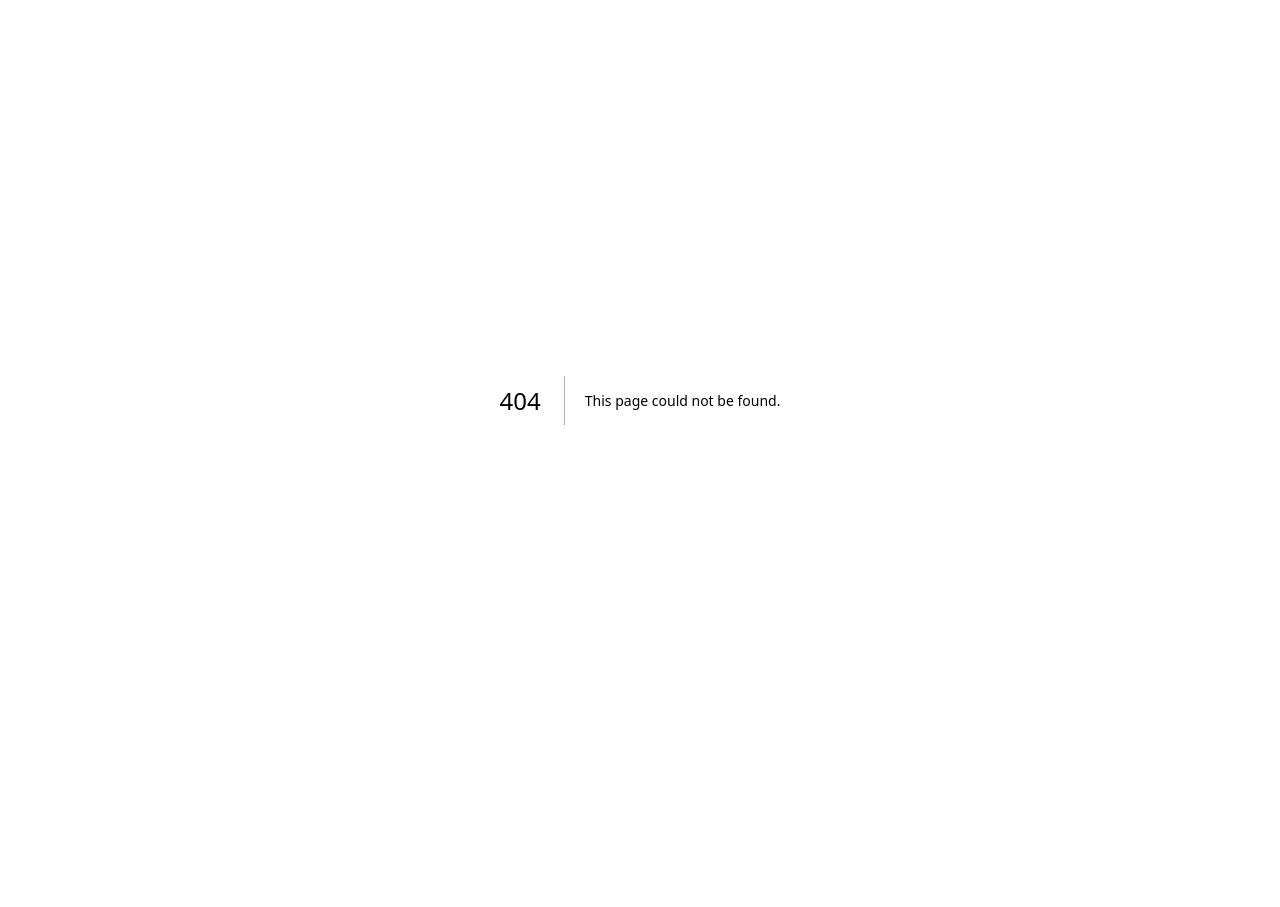
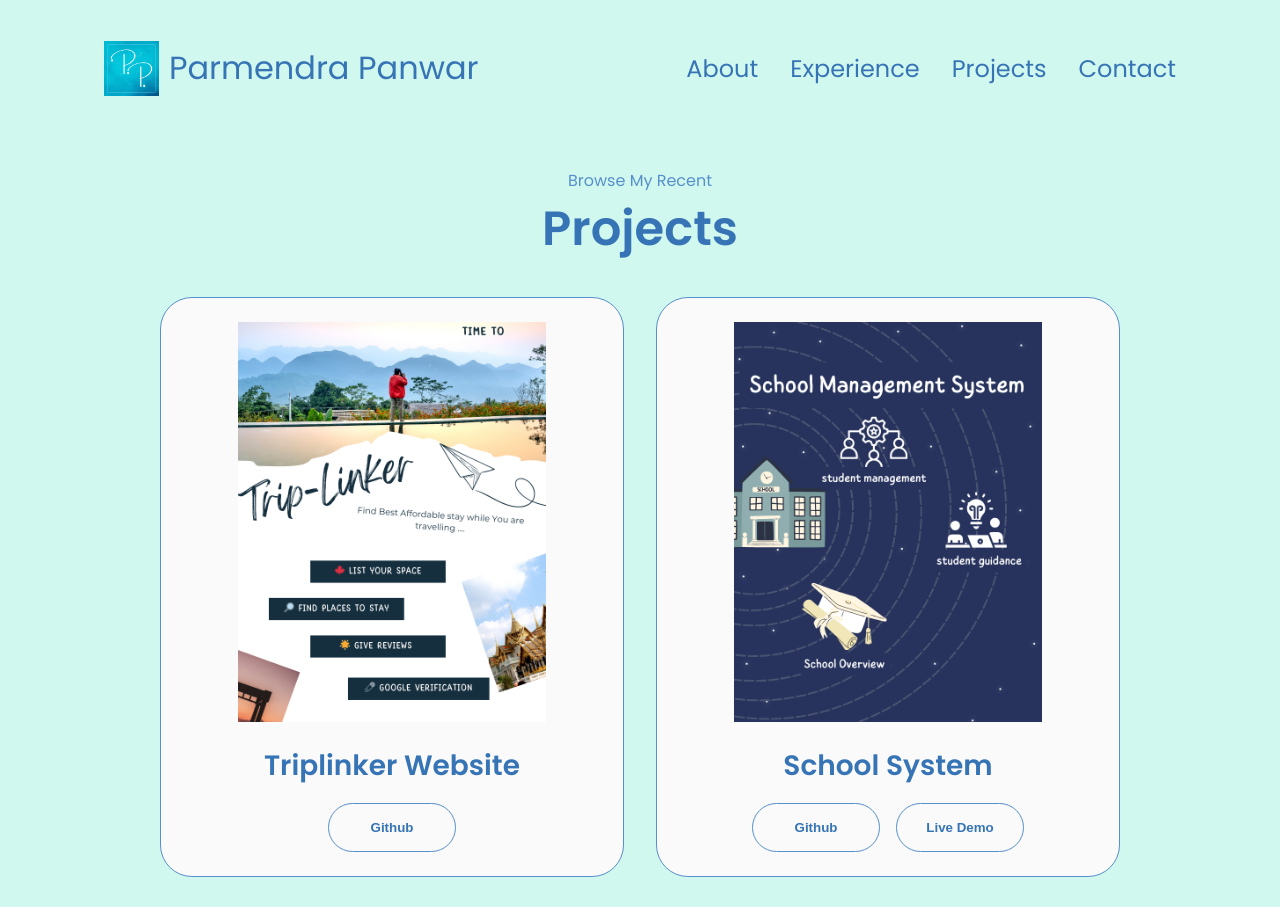
Before and after one commit to Parmendra-Panwar/portfolioNext, a Next.js app: page /project in a window 1280 px wide. Before the commit this address had no page. Shown: the top 907 px of the page. Before the commit the page ends 800 px from the top, so only its background shows below. Built offline with nearby package versions, Linux system fonts and the light colour scheme.

Commit message:
all checked

```diff
--- a/app/globals.css
+++ b/app/globals.css
@@ -1,3 +1,6 @@
+@tailwind base;
+@tailwind components;
+@tailwind utilities;
 :root {
   --background: #ffffff;
   --foreground: #171717;
--- a/app/layout.tsx
+++ b/app/layout.tsx
@@ -1,6 +1,8 @@
 import type { Metadata } from "next";
 import { Geist, Geist_Mono } from "next/font/google";
 import "./globals.css";
+import Nav from "@/components/Nav";
+import GetInTouch from "@/components/GetInTouch";
 
 const geistSans = Geist({
   variable: "--font-geist-sans",
@@ -25,7 +27,9 @@ export default function RootLayout({
   return (
     <html lang="en">
       <body className={`${geistSans.variable} ${geistMono.variable}`}>
+        <Nav />
         {children}
+        <GetInTouch />
       </body>
     </html>
   );
--- a/app/page.tsx
+++ b/app/page.tsx
@@ -1,10 +1,8 @@
 import "./page.css";
 import Projects from "@/components/Projects";
-import GetInTouch from "@/components/GetInTouch";
 import Experience from "@/components/Experience";
 import About from "@/components/About";
 import Profile from "@/components/Profile";
-import Nav from "@/components/Nav";
 
 export default function Home() {
   // function toggleMenu() {
@@ -15,12 +13,10 @@ export default function Home() {
   // }
   return (
     <>
-      <Nav />
       <Profile />
       <About />
       <Experience />
       <Projects />
-      <GetInTouch />
     </>
   );
 }
--- /dev/null
+++ b/app/project/[id]/page.tsx
@@ -0,0 +1,34 @@
+import { notFound } from "next/navigation";
+import Image from "next/image";
+import projects from "../data";
+
+export default async function ProjectPage({ params }: { params: { id: string } }) {
+	const id = params.id; // NO `await` here
+	const project = projects.find((p) => p.id === Number(id));
+
+	if (!project) return notFound();
+
+	return (
+		<div className="flex flex-row gap-6 px-4 md:px-24 py-8 bg-red-100 border">
+			<div>
+				<div className="article-container">
+					<Image width={300} height={350} src={project.image} alt={project.title} className="picHand" />
+				</div>
+				<h2 className="experience-sub-title project-title">{project.title}</h2>
+				<div className="btn-container">
+					<a href={project.github}>
+						<button className="btn btn-color-2 project-btn">Github</button>
+					</a>
+					{project.liveDemo && (
+						<a href={project.liveDemo}>
+							<button className="btn btn-color-2 project-btn">Live Demo</button>
+						</a>
+					)}
+				</div>
+			</div>
+			<div>
+				<h2 className="experience-sub-title project-title">Project Description</h2>
+			</div>
+		</div>
+	);
+}
--- /dev/null
+++ b/app/project/data.ts
@@ -0,0 +1,39 @@
+const projects = [
+    {
+        id: 1,
+        title: "Triplinker Website",
+        image: "/assets/project-1.png",
+        github: "https://github.com/Parmendra-Panwar?tab=repositories",
+        liveDemo: "",
+    },
+    {
+        id: 2,
+        title: "School System",
+        image: "/assets/project-2.png",
+        github: "https://github.com/Parmendra-Panwar?tab=repositories",
+        liveDemo: "https://deviannapurna.onrender.com/",
+    },
+    {
+        id: 3,
+        title: "Task Manager",
+        image: "/assets/project-3.png",
+        github: "https://github.com/Parmendra-Panwar?tab=repositories",
+        liveDemo: "",
+    },
+    {
+        id: 4,
+        title: "E-Commerce UI",
+        image: "/assets/project-4.png",
+        github: "https://github.com/Parmendra-Panwar/Appscrip-task-ParmendraPanwar",
+        liveDemo: "https://appscrip-task-parmendra.netlify.app/",
+    },
+    {
+        id: 5,
+        title: "Wedding Management Portfolio",
+        image: "/assets/project-5.png",
+        github: "https://github.com/Parmendra-Panwar/Wedding_Management",
+        liveDemo: "https://wedding-guru.vercel.app/",
+    },
+];
+
+export default projects;
--- /dev/null
+++ b/app/project/page.tsx
@@ -0,0 +1,42 @@
+import Image from "next/image";
+import "../../app/page.css";
+import Link from "next/link";
+import projects from "./data";
+
+export default function Projects() {
+    return (
+        <section id="projects">
+            <p className="section__text__p1">Browse My Recent</p>
+            <h1 className="title">Projects</h1>
+            <div className="experience-details-container">
+                <div className="about-containers">
+                    {projects.map((project) => (
+                        <div key={project.id} className="details-container color-container">
+                            <div className="article-container">
+                                <Link
+                                    href={`/project/${project.id}`}
+                                >
+                                    <Image width={300} height={350} src={project.image} alt={project.title} className="picHand" />
+                                </Link>
+                            </div>
+                            <h2 className="experience-sub-title project-title">{project.title}</h2>
+                            <div className="btn-container">
+                                <a href={project.github}>
+                                    <button className="btn btn-color-2 project-btn">Github</button>
+                                </a>
+                                {project.liveDemo && (
+                                    <a href={project.liveDemo}>
+                                        <button className="btn btn-color-2 project-btn">Live Demo</button>
+                                    </a>
+                                )}
+                            </div>
+                        </div>
+                    ))}
+                </div>
+            </div>
+            <Link href={'#contact'}>
+                <Image width={300} height={350} src="/assets/arrow.png" alt="Arrow icon" className="icon arrow" />
+            </Link>
+        </section>
+    );
+}
--- a/components/Projects.tsx
+++ b/components/Projects.tsx
@@ -1,46 +1,9 @@
-import Image  from "next/image";
+import Image from "next/image";
 import "../app/page.css";
 import Link from "next/link";
+import projects from "@/app/project/data";
 
 export default function Projects() {
-  const projects = [
-    {
-      id: 1,
-      title: "Triplinker Website",
-      image: "/assets/project-1.png",
-      github: "https://github.com/Parmendra-Panwar?tab=repositories",
-      liveDemo: "",
-    },
-    {
-      id: 2,
-      title: "School System",
-      image: "/assets/project-2.png",
-      github: "https://github.com/Parmendra-Panwar?tab=repositories",
-      liveDemo: "https://deviannapurna.onrender.com/",
-    },
-    {
-      id: 3,
-      title: "Task Manager",
-      image: "/assets/project-3.png",
-      github: "https://github.com/Parmendra-Panwar?tab=repositories",
-      liveDemo: "",
-    },
-    {
-      id: 4,
-      title: "E-Commerce UI",
-      image: "/assets/project-4.png",
-      github: "https://github.com/Parmendra-Panwar/Appscrip-task-ParmendraPanwar",
-      liveDemo: "https://appscrip-task-parmendra.netlify.app/",
-    },
-    {
-      id: 5,
-      title: "Wedding Management Portfolio",
-      image: "/assets/project-5.png",
-      github: "https://github.com/Parmendra-Panwar/Wedding_Management",
-      liveDemo: "https://wedding-guru.vercel.app/",
-    },
-  ];
-
   return (
     <section id="projects">
       <p className="section__text__p1">Browse My Recent</p>
@@ -50,7 +13,11 @@ export default function Projects() {
           {projects.map((project) => (
             <div key={project.id} className="details-container color-container">
               <div className="article-container">
-                <Image width={300} height={350} src={project.image} alt={project.title} className="picHand" />
+                <Link
+                  href={`/project/${project.id}`}
+                >
+                  <Image width={300} height={350} src={project.image} alt={project.title} className="picHand" />
+                </Link>
               </div>
               <h2 className="experience-sub-title project-title">{project.title}</h2>
               <div className="btn-container">
--- /dev/null
+++ b/postcss.config.js
@@ -0,0 +1,7 @@
+// postcss.config.js
+module.exports = {
+    plugins: {
+      '@tailwindcss/postcss': {},
+      autoprefixer: {},
+    },
+  };
--- /dev/null
+++ b/tailwind.config.js
@@ -0,0 +1,13 @@
+// tailwind.config.js
+/** @type {import('tailwindcss').Config} */
+module.exports = {
+    content: [
+      "./app/**/*.{js,ts,jsx,tsx}",
+      "./pages/**/*.{js,ts,jsx,tsx}",
+      "./components/**/*.{js,ts,jsx,tsx}",
+    ],
+    theme: {
+      extend: {},
+    },
+    plugins: [],
+  };
```
Also changed, not shown: package.json (+8 -4 lines), 1 other file (tests, documents, lock files or other folders).
